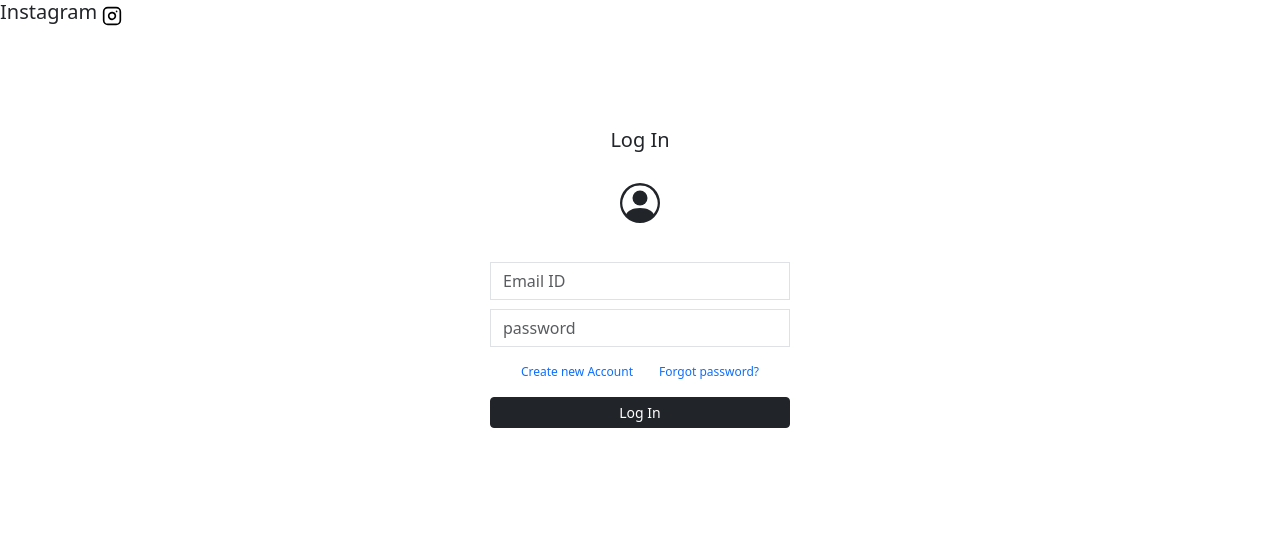
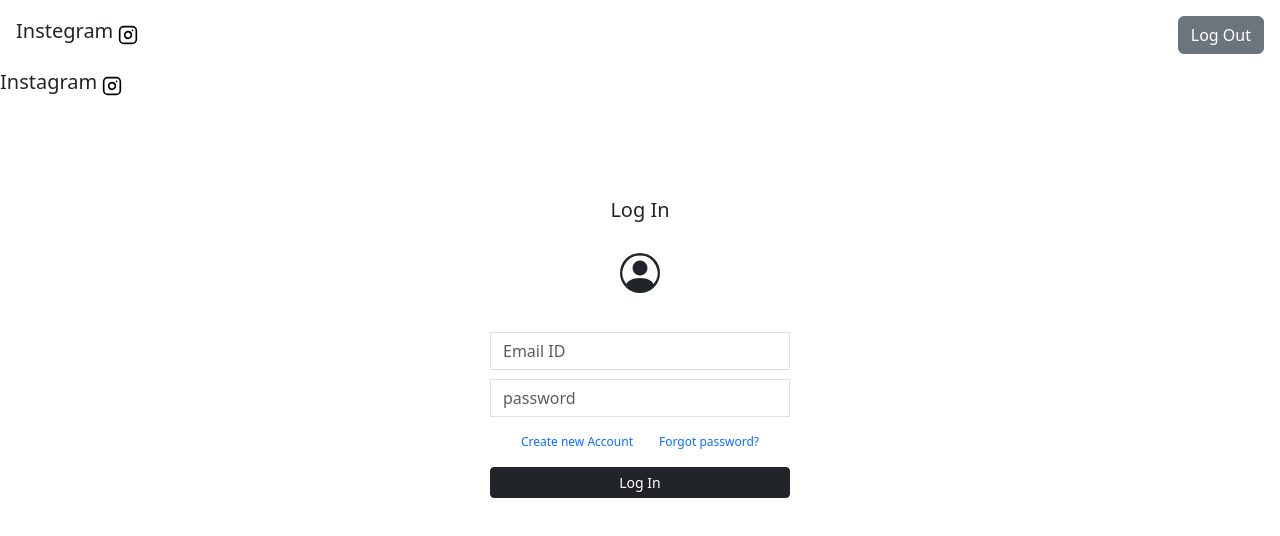
Before and after one commit to adidimant/FullStack-INT-Aug-22, a React (Create React App) app in the folder client/: page /login in a window 1280 px wide. Shown: the top 536 px of the page. Built offline with nearby package versions, Linux system fonts and the light colour scheme.

Commit message:
homework

```diff
--- a/client/src/App.tsx
+++ b/client/src/App.tsx
@@ -7,24 +7,23 @@ import Login from "./components/Login";
 import AuthProvider from './contexts/authProvider';
 import { Navigate } from "react-router-dom";
 import Overview from "./components/Overview";
-
-
+import Nav from "./components/Nav";
 
 export default function App() {
   return (
-    <>
     <AuthProvider>
       <PostsProvider>
         <Routes>
-          <Route path="/Posts" element={<Posts />} />
-          <Route path="/topPosts" element={<TopPosts />} />
-          <Route path="/upload-post" element={<CreatePost />} />
-          <Route path="/login" element={<Login />} />
-          <Route path="/Overview" element= {<Overview/>}/>
-          <Route path="/" element={<Navigate to="/login" />} />
+          <Route path='/' element={<Nav />}>
+            <Route path="/login" element={<Login />} />
+            <Route path="/Posts" element={<Posts />} />
+            <Route path="/topPosts" element={<TopPosts />} />
+            <Route path="/upload-post" element={<CreatePost />} />
+            <Route path="/Overview" element={<Overview />} />
+            <Route path="/" element={<Navigate to="/login" />} />
+          </Route>
         </Routes>
       </PostsProvider>
-      </AuthProvider>
-    </>
+    </AuthProvider>
   );
 }
--- a/client/src/components/Bargraph.tsx
+++ b/client/src/components/Bargraph.tsx
@@ -1,6 +1,6 @@
 import React from 'react'
 import { Line } from "react-chartjs-2";
-import { Chart as ChartJS , CategoryScale,LinearScale,BarElement,Title,Tooltip,Legend } from "chart.js/auto";
+import { Chart as ChartJS, CategoryScale, LinearScale, BarElement, Title, Tooltip, Legend } from "chart.js/auto";
 ChartJS.register(
   CategoryScale,
   LinearScale,
@@ -10,10 +10,10 @@ ChartJS.register(
   Legend
 );
 
-function Bargraph({Data}:any) {
+function Bargraph({ Data }: any) {
   return (
 
-    <Line data={Data}/>
+    <Line data={Data} />
   )
 }
 
--- a/client/src/components/CreatePost.tsx
+++ b/client/src/components/CreatePost.tsx
@@ -9,7 +9,7 @@ import { useNavigate } from "react-router-dom";
 import axios from "axios";
 
 export default function CreatePost() {
-  const [image,setImage] = useState("");
+  const [image, setImage] = useState("");
   const navigate = useNavigate();
 
   // const formElenemt = useRef() as any;
@@ -32,7 +32,7 @@ export default function CreatePost() {
     axios
       .post("http://localhost:3031/upload-post", data)
       .then((res) => console.log("Request complete! response:", res));
-       navigate("/getPosts");
+    navigate("/getPosts");
     // await fetch("http://localhost:3031/upload-post", {
     //   method: "POST",
     //   body: data,
--- /dev/null
+++ b/client/src/components/Nav.tsx
@@ -0,0 +1,45 @@
+import { Button, Spinner } from 'reactstrap'
+import { Outlet, useNavigate } from 'react-router-dom'
+import { FiInstagram } from 'react-icons/fi'
+import { useAuthContext } from '../contexts/authProvider'
+import { useCallback, useState } from 'react'
+import axios from 'axios'
+
+const Nav = () => {
+    const [isLoading, setIsLoading] = useState<boolean>(false)
+    const { dispatch: dispatchAuthContext, isLoggedIn } = useAuthContext()
+    const navigate = useNavigate()
+
+    const logout = useCallback(() => {
+        setIsLoading(true)
+        dispatchAuthContext({ isLoggedIn: true })
+        const deactivateSession = async () => {
+            await axios.post('http://localhost:3031/logout')
+            setIsLoading(false)
+        }
+        deactivateSession()
+        navigate('/Login')
+    }, [])
+
+    return (
+        <>
+            <div style={{ display: 'flex', justifyContent: 'space-between', margin: '1rem' }}>
+                <div style={{ display: "flex", alignItems: "center" }}>
+                    <h5>Instegram </h5>
+                    <FiInstagram
+                        style={{ color: "black", fontSize: "20px", margin: "5px" }}
+                    />
+                </div>
+                <Button
+                    onClick={logout}
+                >
+                    {isLoading && <Spinner/>}
+                    Log Out
+                </Button>
+            </div>
+            <Outlet />
+        </>
+    )
+}
+
+export default Nav
--- a/client/src/components/Post.tsx
+++ b/client/src/components/Post.tsx
@@ -26,7 +26,7 @@ export default function Post({ post }: { post: any }) {
           }}
         >
 
-          <img src={ post.image? `http://localhost:3031/images/${post.image}` : post.picture.large } alt="" />
+          <img src={post.image ? `http://localhost:3031/images/${post.image}` : post.picture.large} alt="" />
 
           <CardBody>
             <CardTitle style={{ fontSize: "12px", fontWeight: "bold" }}>
--- a/client/src/components/Posts.tsx
+++ b/client/src/components/Posts.tsx
@@ -2,7 +2,6 @@ import React, { useContext, useEffect, useState } from "react";
 import { Button, CardGroup, Container, Row } from "reactstrap";
 import Post from "./Post";
 import { v4 as uuidv4 } from "uuid";
-import { FiInstagram } from "react-icons/fi";
 import { postsContext } from "../contexts/PostContext";
 import { useNavigate } from "react-router-dom";
 import axiosClient from "../apiClient";
@@ -10,8 +9,8 @@ import axiosClient from "../apiClient";
 export default function Posts() {
   const navigate = useNavigate();
   const postsData = useContext(postsContext);
-  const [Posts,setPosts] = useState([])
-  console.log(postsData);
+  const [Posts, setPosts] = useState([])
+  // console.log(postsData);
 
   useEffect(() => {
     async function getDataFromServer() {
@@ -24,7 +23,7 @@ export default function Posts() {
       //   .catch((error) => {
       //     console.log(error);
       //   });
-      const response = await axiosClient.get("http://localhost:3031/getPosts/adi.dimant", {
+      const response = await axiosClient.get("http://localhost:3031/getPosts/yosefh@gmail.com", {
         method: "GET",
         withCredentials: true,
       });
@@ -39,17 +38,10 @@ export default function Posts() {
     }
 
     getDataFromServer();
-  }, [postsData]);
+  }, []);
   return (
     <>
-
-      <div style={{ display: "flex", alignItems: "center" }}>
-        <h5>Instegram </h5>
-        <FiInstagram
-          style={{ color: "black", fontSize: "20px", margin: "5px" }}
-        />
-      </div>
-      <Button onClick={()=>{navigate("/upload-post")}}>
+      <Button onClick={() => { navigate("/upload-post") }}>
         Add post
       </Button>
       <Container
--- a/client/src/components/TopPost.tsx
+++ b/client/src/components/TopPost.tsx
@@ -2,31 +2,27 @@ import React from 'react'
 import { postModel } from '../models/postModel'
 import { Card, CardBody, CardText, CardTitle, Col } from 'reactstrap'
 
-export default function TopPost({post}:{post:postModel}) {
+export default function TopPost({ post }: { post: postModel }) {
   console.log(post)
   return (
-<>
-<Col  sm={4}>
+    <Col sm={4}>
       <Card
         color="light"
         style={{
           width: "18rem",
-            border:'none',
-            textAlign:'center',
-            marginBottom:'20px'
+          border: 'none',
+          textAlign: 'center',
+          marginBottom: '20px'
         }}
       >
         <img alt="Sample" src={post.img} />
         <CardBody>
-            <CardTitle style={{fontSize:'12px', fontWeight:'bold'}}>{post.firstName}</CardTitle>
-            <CardText style={{fontSize:'10px'}}> {post.lastName}</CardText>
-            <CardText style={{fontSize:'10px'}}>  {post.country}</CardText>
-            <CardText style={{fontSize:'10px'}}>{post.date}</CardText>
+          <CardTitle style={{ fontSize: '12px', fontWeight: 'bold' }}>{post.firstName}</CardTitle>
+          <CardText style={{ fontSize: '10px' }}> {post.lastName}</CardText>
+          <CardText style={{ fontSize: '10px' }}>  {post.country}</CardText>
+          <CardText style={{ fontSize: '10px' }}>{post.date}</CardText>
         </CardBody>
       </Card>
     </Col>
-
-
-</>
   )
 }
--- a/client/src/components/TopPosts.tsx
+++ b/client/src/components/TopPosts.tsx
@@ -5,7 +5,10 @@ import TopPost from "./TopPost";
 
 export default function TopPosts() {
   const [postsData, setPostData] = useContext(postsContext);
+
+  useEffect(() => {
     console.log(postsData);
+  }, []);
 
   // function topDate() {
   //   const sortposts = postsData.sort(function (a, b) {
@@ -23,7 +26,6 @@ export default function TopPosts() {
   const topDatePost: any = [];
 
   return (
-    <>
     <>
       {topDatePost.forEach((post: any) => {
         return <p>{post as any}</p>;
@@ -45,6 +47,5 @@ export default function TopPosts() {
         </CardGroup>
       </Container>
     </>
-    </>
   );
 }
--- a/client/src/contexts/PostContext.tsx
+++ b/client/src/contexts/PostContext.tsx
@@ -8,6 +8,6 @@ export const PostsProvider = ({ children }: { children: any }) => {
   const [postsData, setPostData] = useState([]);
 
   return (
-    <postsContext.Provider value={[postsData,setPostData]}>{children}</postsContext.Provider>
+    <postsContext.Provider value={[postsData, setPostData]}>{children}</postsContext.Provider>
   );
 };
--- a/client/src/contexts/authProvider.tsx
+++ b/client/src/contexts/authProvider.tsx
@@ -31,9 +31,9 @@ const AuthHelper = function ({ children, authState, setAuthState }: { children:
       (res) => res,
       (error: Error & { response: AxiosResponse }) => {
         if (error?.response?.status === 401) {
+          console.log(error);
           logout();
         }
-
         alert(`Error from server, status: ${error?.response?.status}`);
       }
     );
```
Also changed, not shown: client/src/components/Login.tsx (+7 -8 lines), client/src/components/Overview.tsx (+6 -6 lines). Lines whose indentation alone changed are shown as unchanged.
